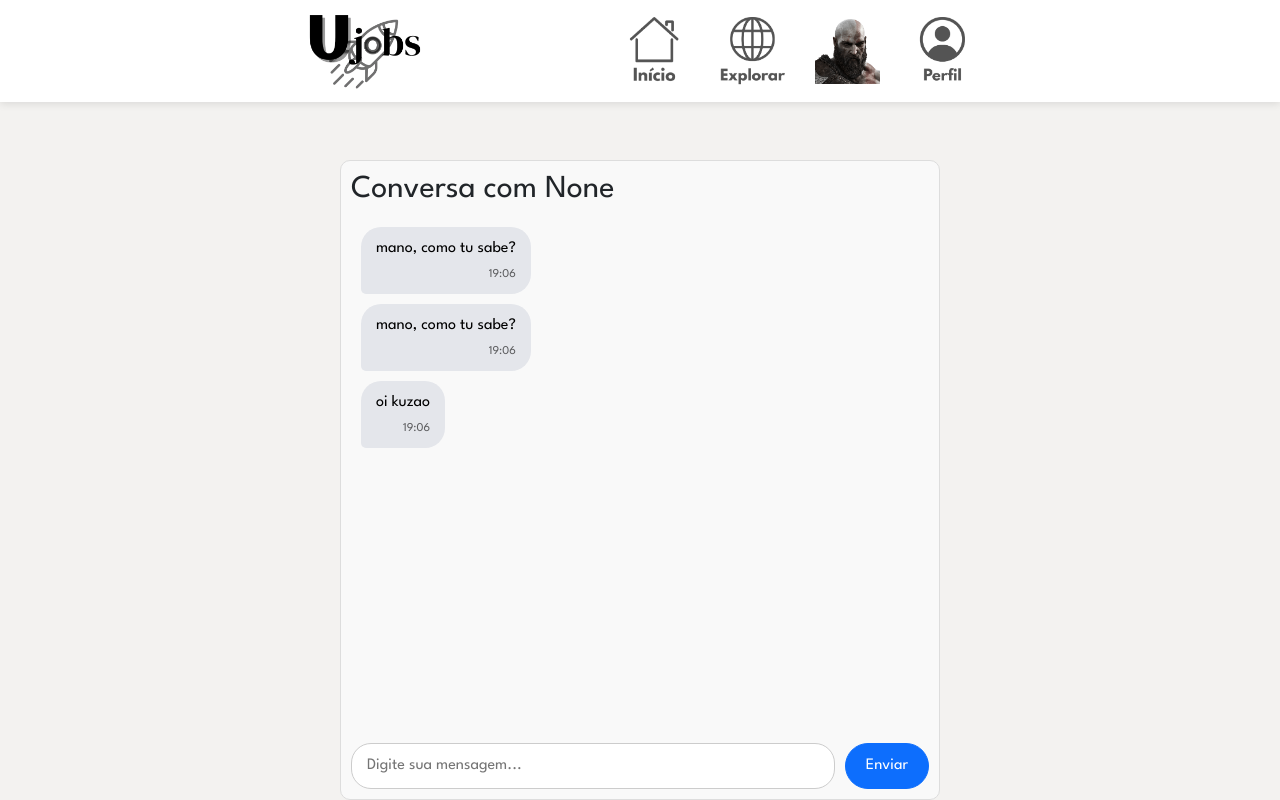
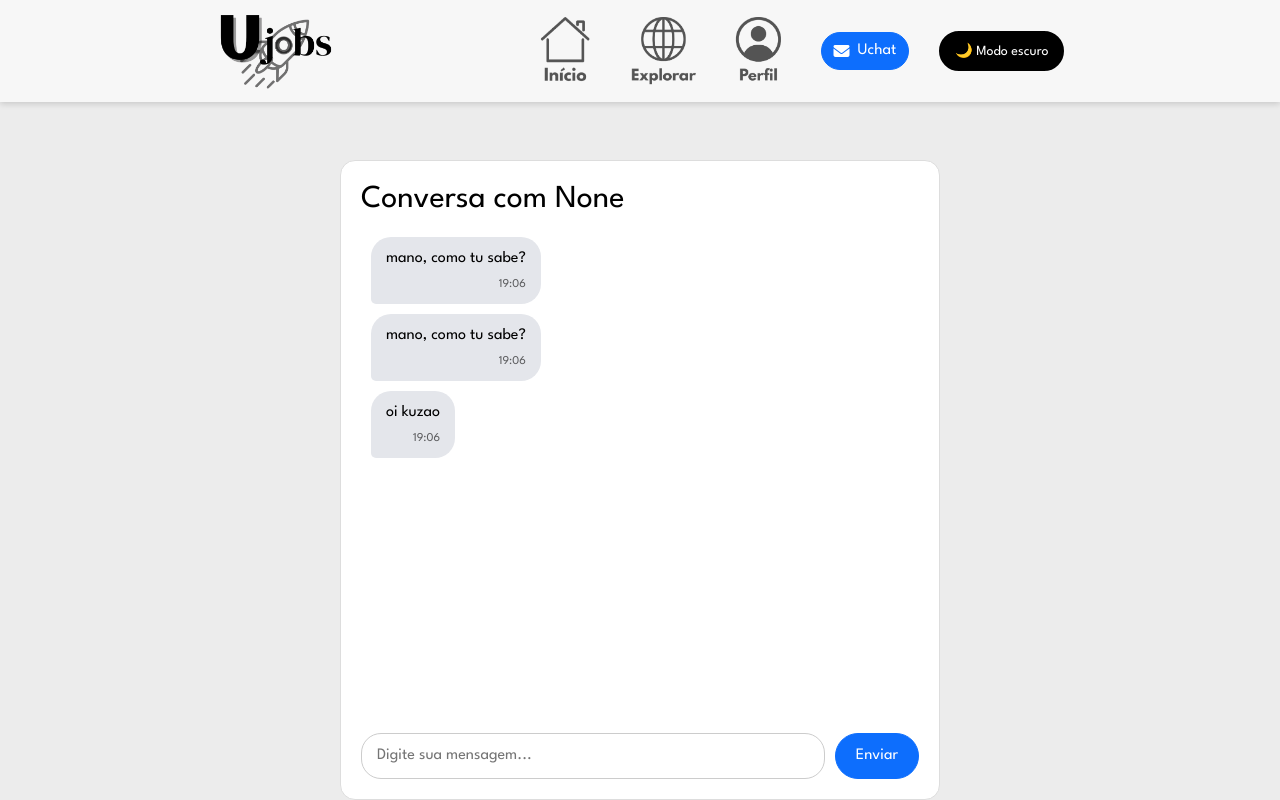
Before and after one commit to Hembergames/Ujobs, a Flask app: page /chat/2 in a window 1280 px wide. Run offline with Flask 3, Linux system fonts and the light colour scheme; a user stored in the database is signed in.

Commit message:
Add files via upload

```diff
--- a/static/style.css
+++ b/static/style.css
@@ -10,7 +10,7 @@
   font-family: 'League Spartan', sans-serif;
   padding-top: 160px;
   margin: 0;
-  background-color: #F3F2F0;
+  color: #000;
 }
 
 .center{
@@ -30,13 +30,11 @@
   height: 0px;
 }
 
-
 /* BARRA */
 .bar {
   display: flex;
   justify-content: center;
   align-items: center;
-  background-color: #ffffff;
   padding: 10px;
   box-shadow: 0 2px 8px rgba(0,0,0,0.1);
 }
@@ -61,7 +59,6 @@
   border-radius: 30px;
   padding: 5px 12px;
   width: 300px;
-  background: #fff;
 }
 
 .search-box i {
@@ -77,19 +74,8 @@
   background: none;
 }
 
-
 /* INÍCIO */
-.home1 {
-  display: flex;
-  justify-content: center;
-  align-items: center;
-  gap: 100px;
-  background-color: #ffffff;
-  padding-top: 50px;
-  padding-bottom: 50px;
-}
-
-.home2 {
+.home1, .home2 {
   display: flex;
   justify-content: center;
   align-items: center;
@@ -136,7 +122,6 @@
   flex-direction: column;
   align-items: center;
   gap: 30px;
-  background-color: #ffffff;
   width: 400px;
   height: 600px;
   padding-top: 50px;
@@ -150,7 +135,6 @@
   margin-bottom: 15px;
 }
 
-
 /* PERFIL */
 .profile {
   margin: 0 auto;
@@ -159,7 +143,6 @@
   border-radius: 10px;
   padding: 20px;
   box-shadow: 0 2px 8px rgba(0,0,0,0.1);
-  background-color: #fff;
   margin-bottom: 15px;
 }
 
@@ -212,7 +195,6 @@
   margin-right: 15px;
 }
 
-
 /* USUÁRIOS */
 .users {
   margin: 0 auto;
@@ -221,7 +203,6 @@
   border-radius: 10px;
   padding: 20px;
   box-shadow: 0 2px 8px rgba(0,0,0,0.1);
-  background-color: #ffffff;
   margin-bottom: 15px;
   color: inherit;
   text-decoration: none;
@@ -239,7 +220,6 @@
   padding: 20px;
   border: 1px solid #ddd;
   border-radius: 10px;
-  background-color: #ffffff;
   margin-bottom: 20px;
 }
 
@@ -254,8 +234,7 @@
   margin-top: 30px;
 }
 
-
-/* PERFIS*/
+/* PERFIS */
 .profiles {
   margin: 0 auto;
   width: 650px;
@@ -263,7 +242,6 @@
   border-radius: 10px;
   padding: 20px;
   box-shadow: 0 2px 8px rgba(0,0,0,0.1);
-  background-color: #fff;
   margin-bottom: 15px;
 }
 
@@ -342,7 +320,6 @@
         transform: translateX(-50%) translateY(-20px);
     }
 }
-
 
 /* CHAT */
 .chat-box {
@@ -494,3 +471,172 @@
 .conversation-right {
   margin-left: 8px;
 }
+
+
+/* ================================
+   MODO CLARO (DEFAULT)
+================================ */
+
+/* Fundo cinza claro novo */
+body {
+    background-color: #ececec; /* fundo principal */
+    color: #000;
+}
+
+/* Cor secundária (um branco levemente acinzentado) */
+.secondary-bg {
+    background-color: #f7f7f7;
+}
+
+/* Barra superior */
+.bar {
+    background-color: #f7f7f7;
+    box-shadow: 0 2px 6px rgba(0,0,0,0.15);
+}
+
+/* Caixas gerais */
+.profile,
+.users,
+.profiles,
+.users-search,
+.chat-box,
+.conversations,
+.login {
+    background-color: #ffffff;
+    border: 1px solid #ddd;
+    border-radius: 15px;
+    padding: 20px;
+}
+
+/* Inputs */
+.form-control {
+    background-color: #fff;
+    color: #000;
+    border: 1px solid #bbb;
+}
+
+/* LINKS */
+a {
+    color: #000;
+}
+
+/* BOTÃO DO MODO ESCURO (CLARO → botão preto) */
+.dark-btn {
+    padding: 8px 18px;
+    border-radius: 25px;
+    border: 2px solid #000;
+    background-color: #000;
+    color: #fff;
+    font-size: 16px;
+    cursor: pointer;
+    transition: 0.2s;
+}
+
+.dark-btn:hover {
+    transform: scale(1.05);
+}
+
+/* Modo escuro */
+body.dark-mode {
+    background-color: #1a1a1a;
+    color: #f0f0f0;
+}
+
+body.dark-mode .bar {
+    background-color: #2a2a2a;
+    box-shadow: 0 2px 8px rgba(255,255,255,0.08);
+}
+
+body.dark-mode .profile,
+body.dark-mode .users,
+body.dark-mode .profiles,
+body.dark-mode .users-search,
+body.dark-mode .chat-box,
+body.dark-mode .conversations,
+body.dark-mode .login {
+    background-color: #252525;
+    border-color: #3a3a3a;
+    color: #f0f0f0;
+}
+
+body.dark-mode .login {
+    background-color: #2c2c2c;
+}
+
+body.dark-mode .form-control {
+    background-color: #3a3a3a !important;
+    color: #fff !important;
+    border: 1px solid #555 !important;
+}
+
+body.dark-mode .form-control::placeholder {
+    color: #cfcfcf;
+}
+
+body.dark-mode h1,
+body.dark-mode h2,
+body.dark-mode p,
+body.dark-mode a {
+    color: #f0f0f0;
+}
+
+body.dark-mode .login-link a {
+    color: #80c4ff;
+}
+
+body.dark-mode .btn {
+    border-color: #666;
+    color: #f0f0f0;
+}
+
+body.dark-mode .btn-primary {
+    background-color: #fff !important;
+    color: #000 !important;
+}
+
+body.dark-mode .chat-input,
+body.dark-mode .search-box {
+    background-color: #333;
+    color: #f0f0f0;
+    border-color: #555;
+}
+
+body.dark-mode .chat-message.sent {
+    background-color: #0d6efd;
+    color: white;
+}
+
+body.dark-mode .chat-message.received {
+    background-color: #333;
+    color: white;
+}
+
+body.dark-mode .alert {
+    background-color: #333 !important;
+    color: #fff !important;
+    border-color: #555 !important;
+}
+
+body.dark-mode .bar-items a img {
+    filter: brightness(0.85);
+}
+
+.dark-btn {
+    padding: 6px 14px;
+    border-radius: 20px;
+    border: 2px solid #000;
+    background-color: #000;
+    color: #fff;
+    font-size: 14px;
+    cursor: pointer;
+    transition: 0.2s;
+    height: 40px;
+    display: flex;
+    align-items: center;
+}
+
+body.dark-mode .dark-btn {
+    background-color: #fff;
+    color: #000;
+    border-color: #fff;
+}
--- a/templates/base.html
+++ b/templates/base.html
@@ -21,12 +21,12 @@
     </div>
 
     <div class="bar-items">
+
         <a href="/"><img
         src="{{url_for('static', filename='Home1.png')}}"
         onmouseover="this.src='/static/Home2.png'"
         onmouseout="this.src='/static/Home1.png'"
         width="65"></a>
-
 
         <a href="/explore"><img
         src="{{url_for('static', filename='Explore1.png')}}"
@@ -35,29 +35,57 @@
         width="65"></a>
 
         {% if current_user.is_authenticated %}
-                <a href="/chats"><img
-                src="{{url_for('static', filename='agusopot.png')}}"
-                onmouseover="this.src='/static/vote-card.png'"
-                onmouseout="this.src='/static/agusopot.png'"
-                width="65"></a>
-
             <a href="/profile"><img
             src="{{url_for('static', filename='Profile1.png')}}"
             onmouseover="this.src='/static/Profile2.png'"
             onmouseout="this.src='/static/Profile1.png'"
             width="65"></a>
+
+            <a href="{{ url_for('conversations')}}"
+                class="btn btn-primary rounded-pill d-flex align-items-center gap-2">
+                <i class="fa fa-envelope"></i> Uchat
+            </a>
+
         {% else %}
             <div>
                 <button onclick="window.location.href='/register';" class="btn btn-outline-secondary rounded-pill">Cadastra-se</button>
                 <button onclick="window.location.href='/login';" class="btn btn-primary rounded-pill">Entrar</button>
             </div>
         {% endif %}
+
+        <!-- BOTÃO DE MODO ESCURO FIXO NA DIREITA -->
+        <button id="darkModeToggle" class="dark-btn small-dark-btn">🌙</button>
+
     </div>
 </header>
 
     {% block content %}
     {% endblock %}
 
+<script>
+    const toggleButton = document.getElementById('darkModeToggle');
+
+    // Ao carregar a página → aplica o tema salvo
+    if (localStorage.getItem('darkMode') === 'enabled') {
+        document.body.classList.add('dark-mode');
+        toggleButton.textContent = "☀️ Modo claro";
+    } else {
+        toggleButton.textContent = "🌙 Modo escuro";
+    }
+
+    // Alternar tema ao clicar
+    toggleButton.addEventListener('click', () => {
+        document.body.classList.toggle('dark-mode');
+
+        if (document.body.classList.contains('dark-mode')) {
+            toggleButton.textContent = "☀️ Modo claro";
+            localStorage.setItem('darkMode', 'enabled');
+        } else {
+            toggleButton.textContent = "🌙 Modo escuro";
+            localStorage.setItem('darkMode', 'disabled');
+        }
+    });
+</script>
 
 </body>
 
--- a/templates/chats.html
+++ b/templates/chats.html
@@ -45,7 +45,7 @@
         </a>
       {% endfor %}
     {% else %}
-      <p>Nenhuma conversa ainda. Inicie um chat com um usuário clicando em "Chat" no perfil dele.</p>
+      <p>Nenhuma conversa ainda. Inicie um chat com um usuário clicando em "Uchat" no perfil dele.</p>
     {% endif %}
   </div>
 </div>
```
Also changed, not shown: instance/database.db. Lines whose indentation alone changed are shown as unchanged.
